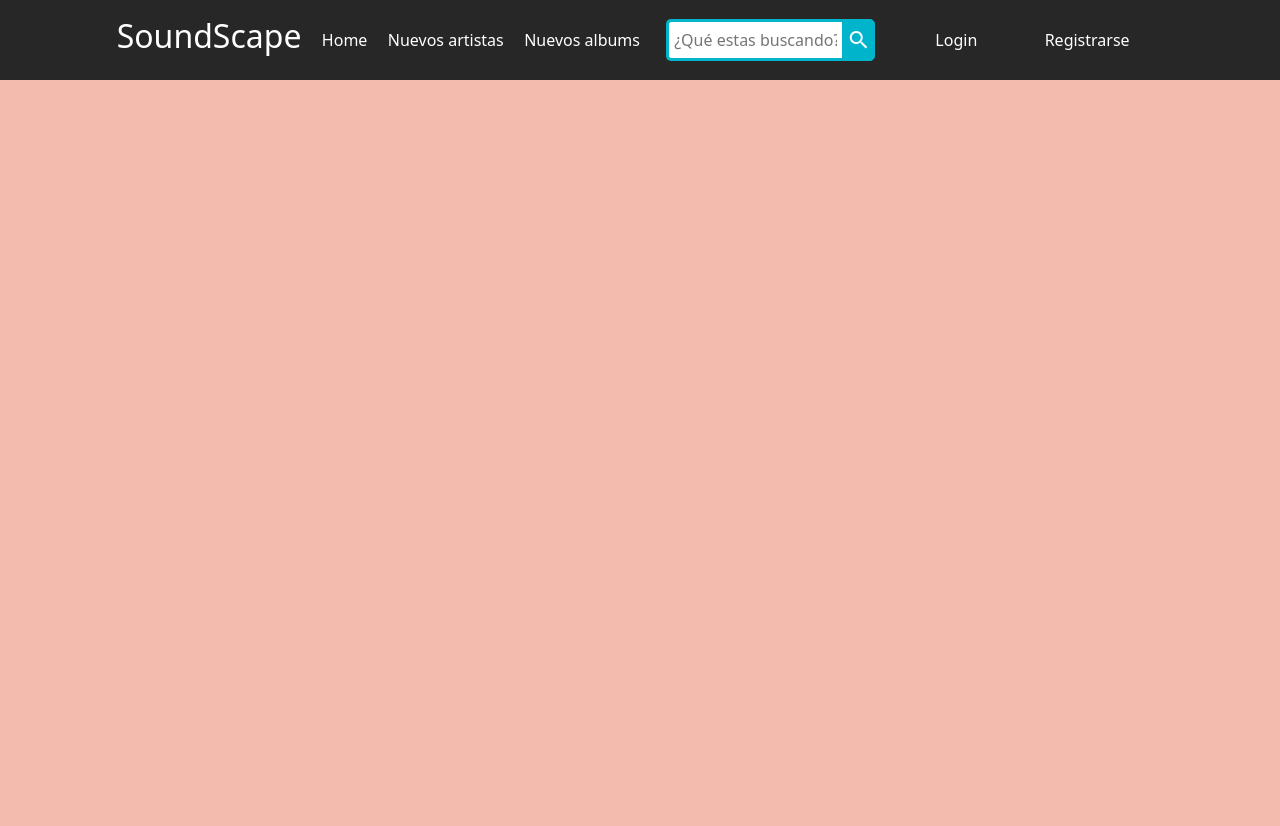
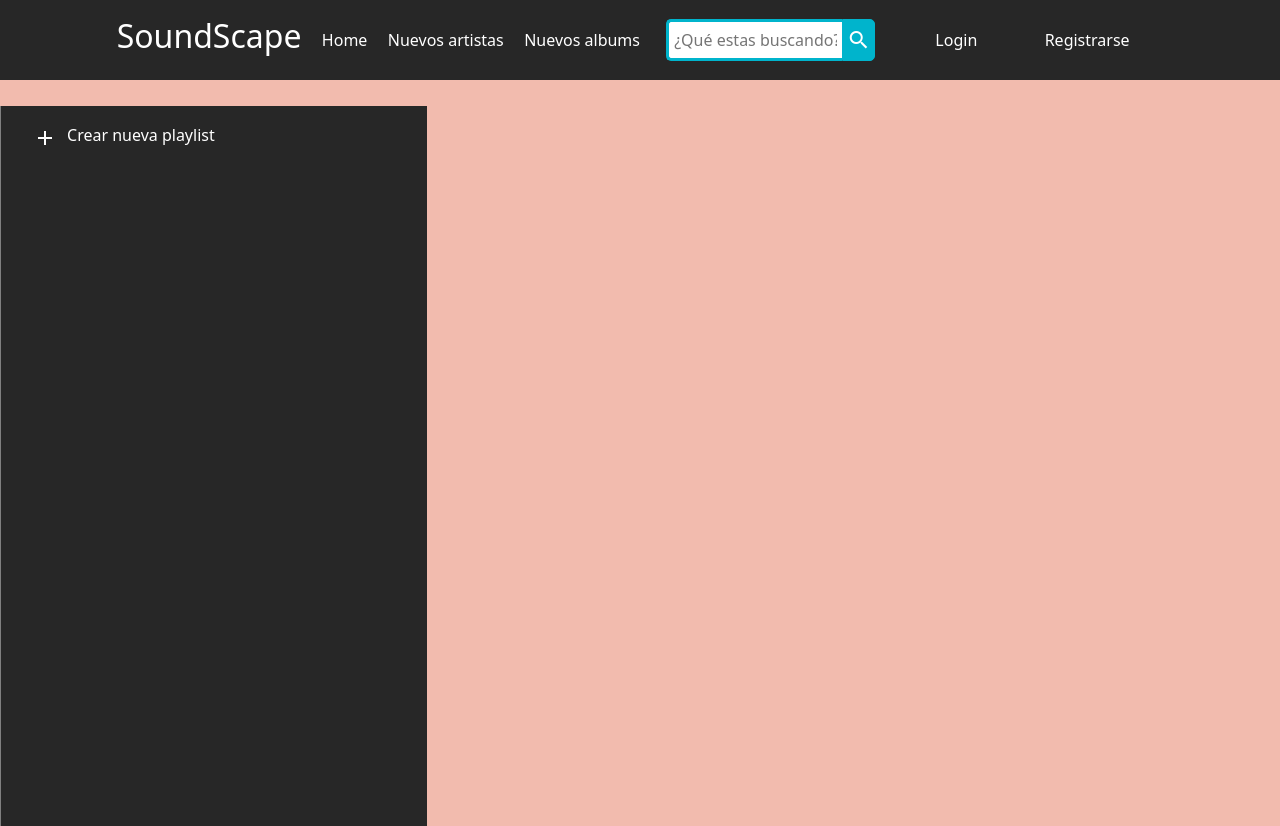
Before and after one commit to SparkleCow/SoundScape, an Angular app in the folder soundscape-ui/: page /album/1 in a window 1280 px wide. Before the commit the page ends 800 px from the top, so only its background shows below. Built offline with nearby package versions, Linux system fonts and the light colour scheme.

Commit message:
feature playlist - adding user playlists

```diff
--- a/soundscape-ui/src/app/pages/information/information.component.html
+++ b/soundscape-ui/src/app/pages/information/information.component.html
@@ -4,5 +4,5 @@
   }@else{
     <!--<app-album-information></app-album-information>-->
   }
-  <app-playlist></app-playlist>
+  <app-playlist class="col-4"></app-playlist>
 </div>
--- a/soundscape-ui/src/app/shared/playlist/playlist.component.css
+++ b/soundscape-ui/src/app/shared/playlist/playlist.component.css
@@ -1,4 +1,19 @@
+
+
 .playlist-container{
   background-color: rgb(39, 39, 39);
   color: white;
+  border-left: 1px solid gray;
+  min-height: 90vh;
+  height: 100%;
 }
+
+.playlist{
+  padding: 20px;
+  height: 50px;
+  width: 100%;
+}
+
+.playlist h6{
+  padding-left: 10px;
+}
--- a/soundscape-ui/src/app/shared/playlist/playlist.component.html
+++ b/soundscape-ui/src/app/shared/playlist/playlist.component.html
@@ -1,6 +1,13 @@
-<div class="playlist-container container-fluid d-flex">
+<div class="playlist-container container-fluid d-flex flex-column">
+  <div class="playlist d-flex flex-row">
+    <span class="material-symbols-outlined">
+      add
+    </span>
+    <h6>Crear nueva playlist</h6>
+  </div>
   @for (playlist of playlists; track $index) {
-    <div>
+    <hr>
+    <div class="playlist">
       <p>{{playlist.playlistName}}</p>
     </div>
   }
```
